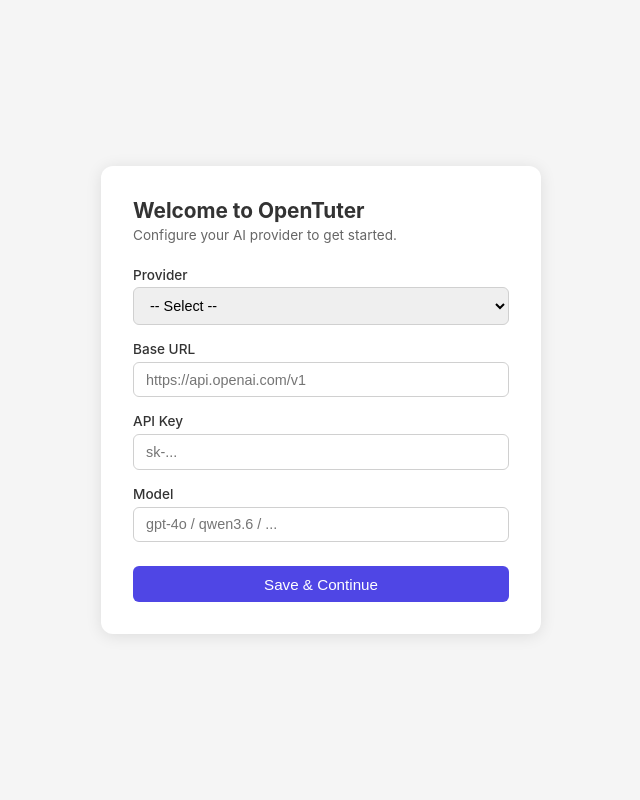
After one commit to Guideaus/OpenTuter, a Flask app: page /setup in a window 1280 px wide. The commit adds this page. Shown: the whole page, without its empty margins (319-959 px from the left). Run offline with Flask 3, Linux system fonts and the light colour scheme.

Commit message:
Extension: setup page, config check, auto-redirect when not configured

```diff
--- a/extension/server.py
+++ b/extension/server.py
@@ -2,7 +2,7 @@ import json
 import os
 import sys
 import threading
-from flask import Flask, render_template, request, jsonify
+from flask import Flask, render_template, request, jsonify, redirect
 from openai import OpenAI
 
 sys.path.insert(0, os.path.abspath(os.path.join(os.path.dirname(__file__), "..")))
@@ -10,30 +10,80 @@ import core as engine
 
 app = Flask(__name__, template_folder="templates", static_folder="static")
 
-with open("config.json", "r", encoding="utf-8") as f:
-    cfg = json.load(f)
+_cfg = None
+_llm_cfg = None
+_tools_cfg = None
+_client = None
+_mouse_names = None
+_keyboard_names = None
+_mouse_commands = None
+_mouse_tools_data = None
+_keyboard_tools_data = None
+_messages = []
+_msg_lock = threading.Lock()
+_system_prompt = None
 
-llm_cfg = cfg["llm"]
-tools_cfg = cfg["tools"]
-client = OpenAI(api_key=llm_cfg["api_key"], base_url=llm_cfg["base_url"])
+PLUGINS = [
+    {
+        "name": "wgui",
+        "title": "Web GUI",
+        "description": "A web-based control panel for OpenTuter. Chat with the AI, see the live screen, and control your desktop from a browser.",
+        "author": "OpenTuter",
+        "version": "1.0.0",
+    },
+]
 
-with open(tools_cfg["mouse_path"], "r", encoding="utf-8") as f:
-    mouse_tools = json.load(f)["tools"]
-mouse_names = {t["name"] for t in mouse_tools}
+API_PROVIDERS = {
+    "OpenAI": "https://api.openai.com/v1",
+    "Anthropic Claude": "https://api.anthropic.com",
+    "Google Gemini": "https://generativelanguage.googleapis.com",
+    "Ollama (Local)": "http://localhost:11434/v1",
+    "Custom": "",
+}
 
-with open(tools_cfg["keyboard_path"], "r", encoding="utf-8") as f:
-    keyboard_tools = json.load(f)["tools"]
-keyboard_names = {t["name"] for t in keyboard_tools}
+def config_complete():
+    try:
+        with open("config.json", "r", encoding="utf-8") as f:
+            d = json.load(f)
+        llm = d["llm"]
+        return all(llm.get(k, "").strip() for k in ["api_key", "base_url", "model"])
+    except:
+        return False
 
-mouse_commands = engine.load_mouse_commands()
+def ensure_loaded():
+    global _cfg, _llm_cfg, _tools_cfg, _client, _mouse_names, _keyboard_names, _mouse_commands, _messages, _system_prompt, _mouse_tools_data, _keyboard_tools_data
+    if _cfg is not None:
+        return True
+    try:
+        with open("config.json", "r", encoding="utf-8") as f:
+            _cfg = json.load(f)
+        _llm_cfg = _cfg["llm"]
+        _tools_cfg = _cfg["tools"]
 
-system_prompt = f"""You are a desktop automation assistant with real-time screen vision.
+        api_key = _llm_cfg.get("api_key", "").strip()
+        base_url = _llm_cfg.get("base_url", "").strip()
+        is_local = any(h in base_url for h in ("localhost", "127.0.0.1"))
+        if not api_key and is_local:
+            api_key = "not-needed"
+
+        _client = OpenAI(api_key=api_key, base_url=base_url)
+
+        with open(_tools_cfg["mouse_path"], "r", encoding="utf-8") as f:
+            _mouse_tools_data = json.load(f)["tools"]
+            _mouse_names = {t["name"] for t in _mouse_tools_data}
+        with open(_tools_cfg["keyboard_path"], "r", encoding="utf-8") as f:
+            _keyboard_tools_data = json.load(f)["tools"]
+            _keyboard_names = {t["name"] for t in _keyboard_tools_data}
+
+        _mouse_commands = engine.load_mouse_commands()
+
+        _system_prompt = f"""You are a desktop automation assistant with real-time screen vision.
 
 ## Mouse Tools
-{engine.build_tool_descriptions(mouse_tools)}
+{engine.build_tool_descriptions(_mouse_tools_data)}
 
 ## Keyboard Tools
-{engine.build_tool_descriptions(keyboard_tools)}
+{engine.build_tool_descriptions(_keyboard_tools_data)}
 
 ## Rules
 - You will receive a screenshot with each message.
@@ -48,25 +98,69 @@ mouse_left_click
 key_type Hello World
 key_enter"""
 
-messages = [{"role": "system", "content": system_prompt}]
-_msg_lock = threading.Lock()
+        _messages.clear()
+        _messages.append({"role": "system", "content": _system_prompt})
+        return True
+    except Exception as e:
+        print(f"[server] init error: {e}", file=sys.stderr)
+        return False
 
-PLUGINS = [
-    {
-        "name": "wgui",
-        "title": "Web GUI",
-        "description": "A web-based control panel for OpenTuter. Chat with the AI, see the live screen, and control your desktop from a browser.",
-        "author": "OpenTuter",
-        "version": "1.0.0",
-    },
-]
+@app.route("/api/config_status")
+def api_config_status():
+    return jsonify({"configured": config_complete()})
+
+@app.route("/api/providers")
+def api_providers():
+    return jsonify(API_PROVIDERS)
+
+@app.route("/api/save_config", methods=["POST"])
+def api_save_config():
+    data = request.get_json()
+    provider = data.get("provider", "")
+    api_key = data.get("api_key", "").strip()
+    model = data.get("model", "").strip()
+    base_url = data.get("base_url", "").strip()
+
+    if not provider and not base_url:
+        return jsonify({"error": "Provider or base URL required"}), 400
+
+    if provider and provider in API_PROVIDERS:
+        base_url = API_PROVIDERS[provider]
+    if not base_url:
+        return jsonify({"error": "Base URL required"}), 400
+
+    try:
+        with open("config.json", "r", encoding="utf-8") as f:
+            cfg = json.load(f)
+    except:
+        cfg = {"llm": {}, "tools": {"mouse_path": "agent/tools.mouse.json", "keyboard_path": "agent/tools.keyboard.json", "enable_mouse": True, "enable_keyboard": True}, "automation": {"delay_ms": 150, "timeout": 8000}, "security": {"op_whitelist": ["screen", "input"]}}
+
+    cfg["llm"]["api_key"] = api_key
+    cfg["llm"]["base_url"] = base_url
+    cfg["llm"]["model"] = model
+    cfg["llm"]["temperature"] = cfg["llm"].get("temperature", 0.2)
+
+    with open("config.json", "w", encoding="utf-8") as f:
+        json.dump(cfg, f, indent=4, ensure_ascii=False)
+
+    global _cfg
+    _cfg = None
+    ensure_loaded()
+
+    return jsonify({"ok": True})
 
 @app.route("/")
 def store():
-    return render_template("store.html", plugins=PLUGINS)
+    return render_template("store.html", plugins=PLUGINS, configured=config_complete())
+
+@app.route("/setup")
+def setup_page():
+    return render_template("setup.html", providers=API_PROVIDERS)
 
 @app.route("/wgui")
 def wgui():
+    if not config_complete():
+        return redirect("/setup")
     return render_template("wgui.html")
 
 @app.route("/api/screenshot")
@@ -76,6 +170,9 @@ def api_screenshot():
 
 @app.route("/api/send", methods=["POST"])
 def api_send():
+    if not ensure_loaded():
+        return jsonify({"error": "Not configured"}), 400
+
     data = request.get_json()
     task = data.get("task", "").strip()
     if not task:
@@ -83,7 +180,7 @@ def api_send():
 
     with _msg_lock:
         b64 = engine.capture_screen_base64(scale=1.0, fmt="PNG")
-        messages.append({
+        _messages.append({
             "role": "user",
             "content": [
                 {"type": "text", "text": task},
@@ -92,26 +189,26 @@ def api_send():
         })
 
         try:
-            resp = client.chat.completions.create(
-                model=llm_cfg["model"],
-                messages=messages,
-                temperature=llm_cfg.get("temperature", 0.2),
+            resp = _client.chat.completions.create(
+                model=_llm_cfg["model"],
+                messages=_messages,
+                temperature=_llm_cfg.get("temperature", 0.2),
             )
             content = resp.choices[0].message.content
         except Exception as e:
             return jsonify({"error": str(e)}), 500
 
-        messages.append({"role": "assistant", "content": content})
+        _messages.append({"role": "assistant", "content": content})
 
         for line in content.split("\n"):
             line = line.strip()
             if line:
-                engine.execute_command(line, mouse_names, keyboard_names, mouse_commands, tools_cfg)
+                engine.execute_command(line, _mouse_names, _keyboard_names, _mouse_commands, _tools_cfg)
 
         b64_after = engine.capture_screen_base64(scale=1.0, fmt="PNG")
 
         if "FINISHED" not in content:
-            messages.append({
+            _messages.append({
                 "role": "user",
                 "content": [
                     {"type": "text", "text": "Commands executed. Updated screen below. Continue or output FINISHED if done."},
--- /dev/null
+++ b/extension/templates/setup.html
@@ -0,0 +1,82 @@
+<!DOCTYPE html>
+<html lang="en">
+<head>
+<meta charset="UTF-8">
+<meta name="viewport" content="width=device-width, initial-scale=1.0">
+<title>Setup OpenTuter</title>
+<style>
+  * { margin: 0; padding: 0; box-sizing: border-box; }
+  body { font-family: -apple-system, BlinkMacSystemFont, 'Segoe UI', Roboto, sans-serif; background: #f5f5f5; color: #333; display: flex; justify-content: center; align-items: center; min-height: 100vh; }
+  .card { background: #fff; border-radius: 12px; padding: 2rem; box-shadow: 0 2px 16px rgba(0,0,0,.1); width: 100%; max-width: 440px; }
+  h1 { font-size: 1.3rem; margin-bottom: .25rem; }
+  p { font-size: .85rem; color: #666; margin-bottom: 1.5rem; }
+  label { display: block; font-size: .85rem; font-weight: 500; margin-bottom: .3rem; margin-top: 1rem; }
+  select, input { width: 100%; padding: .55rem .75rem; border: 1px solid #d0d0d0; border-radius: 6px; font-size: .9rem; outline: none; }
+  select:focus, input:focus { border-color: #4f46e5; }
+  .btn { width: 100%; margin-top: 1.5rem; background: #4f46e5; color: #fff; border: none; padding: .6rem; border-radius: 6px; font-size: .95rem; cursor: pointer; }
+  .btn:hover { background: #4338ca; }
+  .btn:disabled { opacity: .5; cursor: not-allowed; }
+  .error { color: #d00; font-size: .8rem; margin-top: .75rem; display: none; }
+  .success { color: #090; font-size: .8rem; margin-top: .75rem; display: none; }
+</style>
+</head>
+<body>
+<div class="card">
+  <h1>Welcome to OpenTuter</h1>
+  <p>Configure your AI provider to get started.</p>
+
+  <label for="provider">Provider</label>
+  <select id="provider">
+    <option value="">-- Select --</option>
+    {% for name, url in providers.items() %}
+    <option value="{{ name }}">{{ name }}</option>
+    {% endfor %}
+  </select>
+
+  <label for="base_url">Base URL</label>
+  <input id="base_url" type="text" placeholder="https://api.openai.com/v1">
+
+  <label for="api_key">API Key</label>
+  <input id="api_key" type="password" placeholder="sk-...">
+
+  <label for="model">Model</label>
+  <input id="model" type="text" placeholder="gpt-4o / qwen3.6 / ...">
+
+  <button class="btn" id="save-btn" onclick="save()">Save & Continue</button>
+  <div class="error" id="error-msg"></div>
+  <div class="success" id="success-msg">Saved! Redirecting...</div>
+</div>
+
+<script>
+document.getElementById('provider').addEventListener('change', function() {
+  const custom = { 'Custom': '', 'Ollama (Local)': 'http://localhost:11434/v1' };
+  const url = custom[this.value];
+  if (url !== undefined) document.getElementById('base_url').value = url;
+});
+
+async function save() {
+  const btn = document.getElementById('save-btn');
+  const err = document.getElementById('error-msg');
+  const suc = document.getElementById('success-msg');
+  btn.disabled = true; err.style.display = 'none'; suc.style.display = 'none';
+
+  const data = {
+    provider: document.getElementById('provider').value,
+    base_url: document.getElementById('base_url').value.trim(),
+    api_key: document.getElementById('api_key').value.trim(),
+    model: document.getElementById('model').value.trim(),
+  };
+
+  if (!data.base_url) { err.textContent = 'Base URL is required'; err.style.display = 'block'; btn.disabled = false; return; }
+  if (!data.model) { err.textContent = 'Model is required'; err.style.display = 'block'; btn.disabled = false; return; }
+
+  const r = await fetch('/api/save_config', { method: 'POST', headers: {'Content-Type':'application/json'}, body: JSON.stringify(data) });
+  const d = await r.json();
+  if (d.error) { err.textContent = d.error; err.style.display = 'block'; btn.disabled = false; return; }
+
+  suc.style.display = 'block';
+  setTimeout(() => window.location.href = '/', 1000);
+}
+</script>
+</body>
+</html>
```
Also changed, not shown: extension/templates/store.html (+8 -0 lines).
